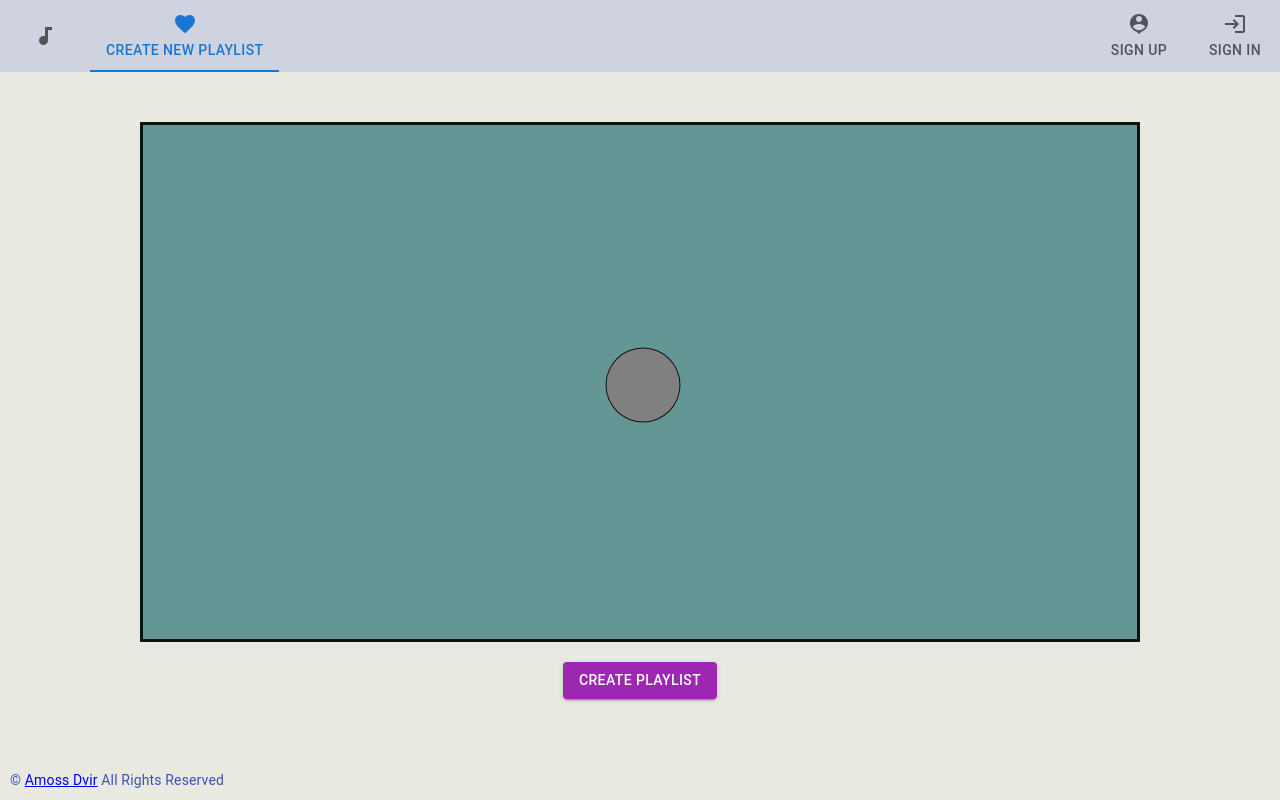
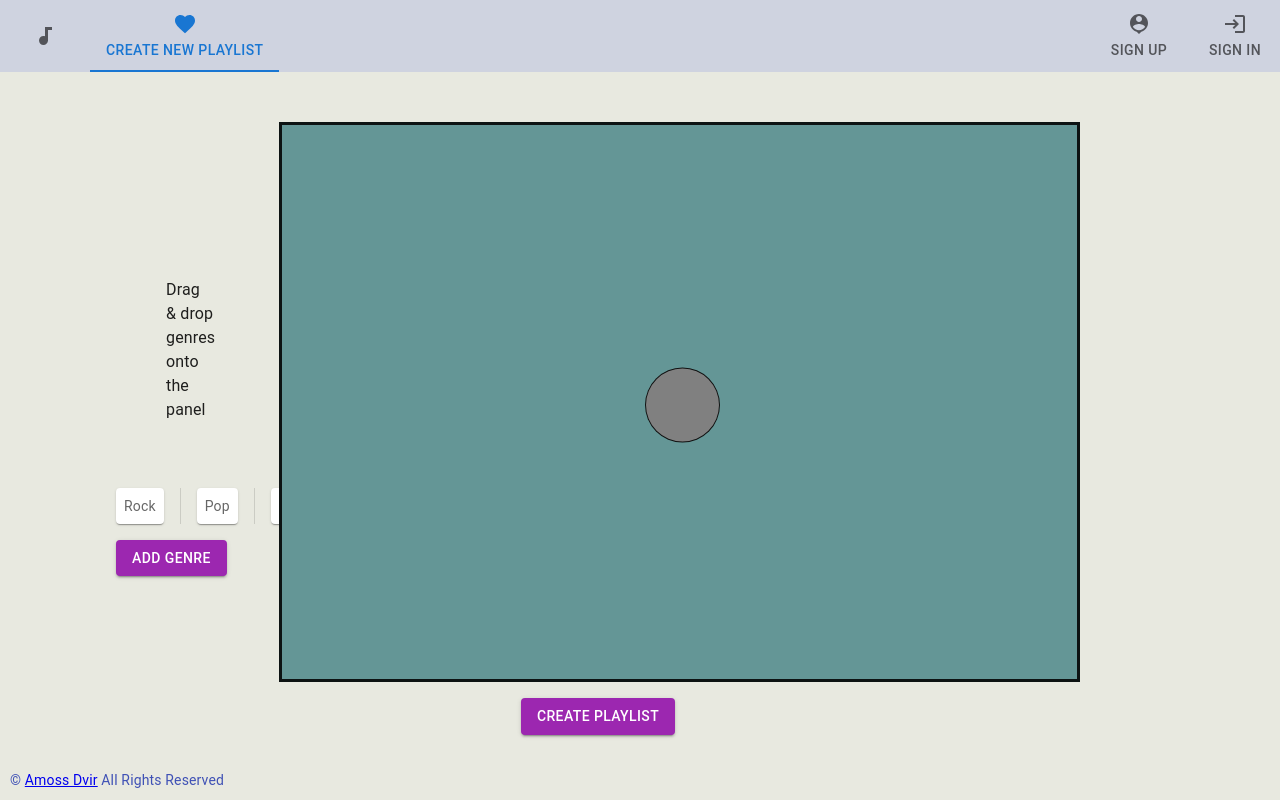
Before and after one commit to AmossDvir/Spotify_Playlistizer, a React app: page /create in a window 1280 px wide. Built offline with nearby package versions, Linux system fonts and the light colour scheme.

Commit message:
Error label updated
Playlist panel updated

```diff
--- a/src/components/SignIn.js
+++ b/src/components/SignIn.js
@@ -20,6 +20,14 @@ import { login } from "../API/user/Login";
 import ErrorLabel from "../generalComponents/ErrorLabel";
 import { useNavigate } from "react-router-dom";
 import { routes } from "../constants";
+import Snackbar from '@mui/material/Snackbar';
+import Slide from '@mui/material/Slide';
+
+import MuiAlert from '@mui/material/Alert';
+
+const Alert = React.forwardRef(function Alert(props, ref) {
+  return <MuiAlert elevation={6} ref={ref} variant="filled" {...props} />;
+});
 
 const theme = createTheme();
 
@@ -31,11 +39,18 @@ const SignIn = () => {
   const [password, setPassword] = useState("");
   const [username, setUsername] = useState("");
   const [error, setError] = useState(0); // 0 means no error
+  const [snackBarOpen, setSnackBarOpen] = useState(false);
 
   useEffect(
     () => setError(0),
     [username, password, globalState.loginDrawerOpen]
   );
+
+  useEffect(() =>{
+    if (error!== 0){
+      setSnackBarOpen(true);
+    }
+  }, [error]);
 
   const handleSubmit = async (event) => {
     event.preventDefault();
@@ -46,7 +61,7 @@ const SignIn = () => {
       dispatch(loginUser(res?.data));
       navigate(routes.home);
     } else {
-      setError(res?.data?.response?.status);
+      setError(res?.data?.response?.status ?? res?.data?.code);
     }
   };
 
@@ -127,6 +142,16 @@ const SignIn = () => {
           </Box>
         </Box>
       </Container>
+      <Snackbar
+        open={snackBarOpen}
+        onClose={() => setSnackBarOpen(false)}
+        TransitionComponent={(props) => <Slide {...props} direction="up" />}
+        // message={<ErrorLabel errCode={error}></ErrorLabel>}
+        // key={}
+      >
+              <Alert severity="error">This is an error message!</Alert>
+
+      </Snackbar>
     </ThemeProvider>
   );
 };
--- a/src/components/SignUp.js
+++ b/src/components/SignUp.js
@@ -55,7 +55,7 @@ const SignUp = () => {
       dispatch(loginUser(res?.data));
       navigate('/');
     } else {
-      setError(res?.data?.response?.status);
+      setError(res?.data?.response?.status ?? res?.data?.code);
     }
   };
 
--- /dev/null
+++ b/src/components/playlistPanel/GenresList.js
@@ -0,0 +1,33 @@
+import React from "react";
+import Divider from "@mui/material/Divider";
+import Paper from "@mui/material/Paper";
+import Stack from "@mui/material/Stack";
+import { styled } from '@mui/material/styles';
+
+
+const GenresList = () => {
+  const Item = styled(Paper)(({ theme }) => ({
+    backgroundColor: theme.palette.mode === "dark" ? "#1A2027" : "#fff",
+    ...theme.typography.body2,
+    padding: theme.spacing(1),
+    textAlign: "center",
+    color: theme.palette.text.secondary,
+  }));
+
+  return (
+    <div>
+      <Stack
+
+        direction="row"
+        divider={<Divider orientation="vertical" flexItem />}
+        spacing={2}
+      >
+        <Item>Rock</Item>
+        <Item>Pop</Item>
+        <Item>Classic</Item>
+      </Stack>
+    </div>
+  );
+};
+
+export default GenresList;
--- a/src/components/playlistPanel/PlaylistPanel.css
+++ b/src/components/playlistPanel/PlaylistPanel.css
@@ -1,7 +1,8 @@
 .panel{
     /* padding-top: 500px; */
     /* max-width: 50vh; */
-    width:125vh;
-    height:65vh;
+    width:100%;
+    height:70vh;
     border-style: solid;
+    /* border-radius:100%; */
 }
--- a/src/components/playlistPanel/index.js
+++ b/src/components/playlistPanel/index.js
@@ -1,4 +1,3 @@
-import { Typography } from "@mui/material";
 import React, { useState, createRef, useEffect } from "react";
 import DraggableKnob from "./DraggableKnob";
 import "./PlaylistPanel.css";
@@ -6,6 +5,9 @@ import Button from "@mui/material/Button";
 import AddCircleOutlineIcon from "@mui/icons-material/AddCircleOutline";
 import { styled } from "@mui/material/styles";
 import { purple } from "@mui/material/colors";
+import Grid from "@mui/material/Grid";
+import { Box, Typography } from "@mui/material";
+import GenresList from "./GenresList";
 
 const PlaylistPanel = () => {
   const ColorButton = styled(Button)(({ theme }) => ({
@@ -22,9 +24,7 @@ const PlaylistPanel = () => {
   const [bgColor, setBgColor] = useState("rgb(100,150,150)");
   const [position, setPosition] = useState();
 
-  const onCreatePlaylist = () => {
-    console.log("sdj");
-  };
+  const onCreatePlaylist = () => {};
 
   const handleMovement = (e, position) => {
     setBgColor(
@@ -37,7 +37,6 @@ const PlaylistPanel = () => {
             255
       )})`
     );
-    console.log(bgColor);
   };
   useEffect(
     () =>
@@ -48,7 +47,32 @@ const PlaylistPanel = () => {
     []
   );
   return (
-    <div style={{display: 'flex', flexDirection:'column', alignItems:'center'}}>
+    <Grid
+      style={{ marginLeft: "100px", marginRight: "200px" }}
+      container
+      justifyContent="center"
+      alignItems="center"
+      spacing={2}
+    >
+      <Grid item xs={4} md={2}>
+        <Grid container spacing={2}>
+          <Grid item xs={12}>
+            <Typography margin={"50px"}>
+              Drag & drop genres onto the panel
+            </Typography>
+          </Grid>
+          <Grid item xs={12}>
+            <GenresList></GenresList>
+          </Grid>
+          <Grid item xs={12}>
+            <ColorButton variant="contained" onClick={onCreatePlaylist}>
+              Add Genre
+            </ColorButton>
+          </Grid>
+        </Grid>
+      </Grid>
+      <Grid item xs={8} md={10}>
+        <Box display="flex" justifyContent="flex-end" sx={{ flexGrow: 1 }}>
           <div
             className="panel"
             ref={panelRef}
@@ -66,13 +90,17 @@ const PlaylistPanel = () => {
                 knobSize={size}
               ></DraggableKnob>
             )}
-        <div>
           </div>
-      </div>
-      <div style={{marginTop:'2%'}}>
-      <ColorButton variant="contained" onClick={onCreatePlaylist}>Create Playlist</ColorButton>
-</div>
-    </div>
+        </Box>
+      </Grid>
+      <Grid item xs={12}>
+        <Box display="flex" justifyContent="center">
+          <ColorButton variant="contained" onClick={onCreatePlaylist}>
+            Create Playlist
+          </ColorButton>
+        </Box>
+      </Grid>
+    </Grid>
   );
 };
 
--- a/src/generalComponents/ErrorLabel.js
+++ b/src/generalComponents/ErrorLabel.js
@@ -5,6 +5,7 @@ const errorCodesLabels = {
   0: "",
   401: "You have entered an invalid username or password",
   400: "User already exists",
+  "ERR_NETWORK": "Network error"
 };
 const ErrorLabel = ({ errCode }) => {
   return (
```
Lines whose indentation alone changed are shown as unchanged.
